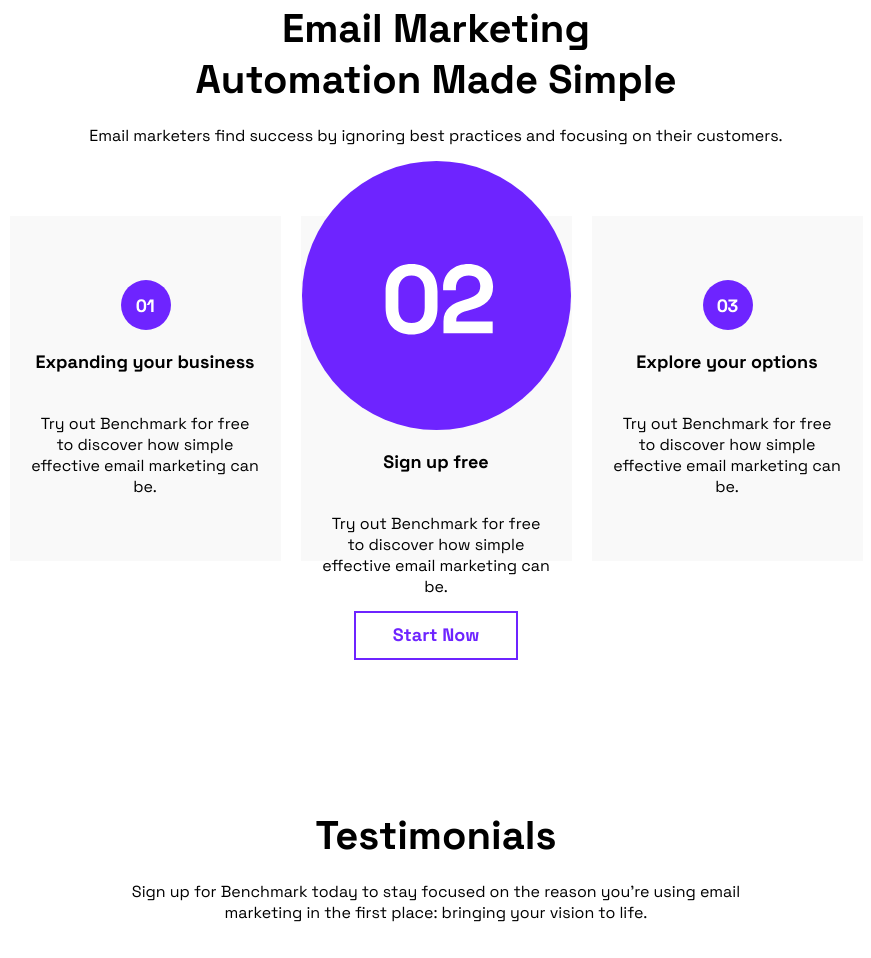
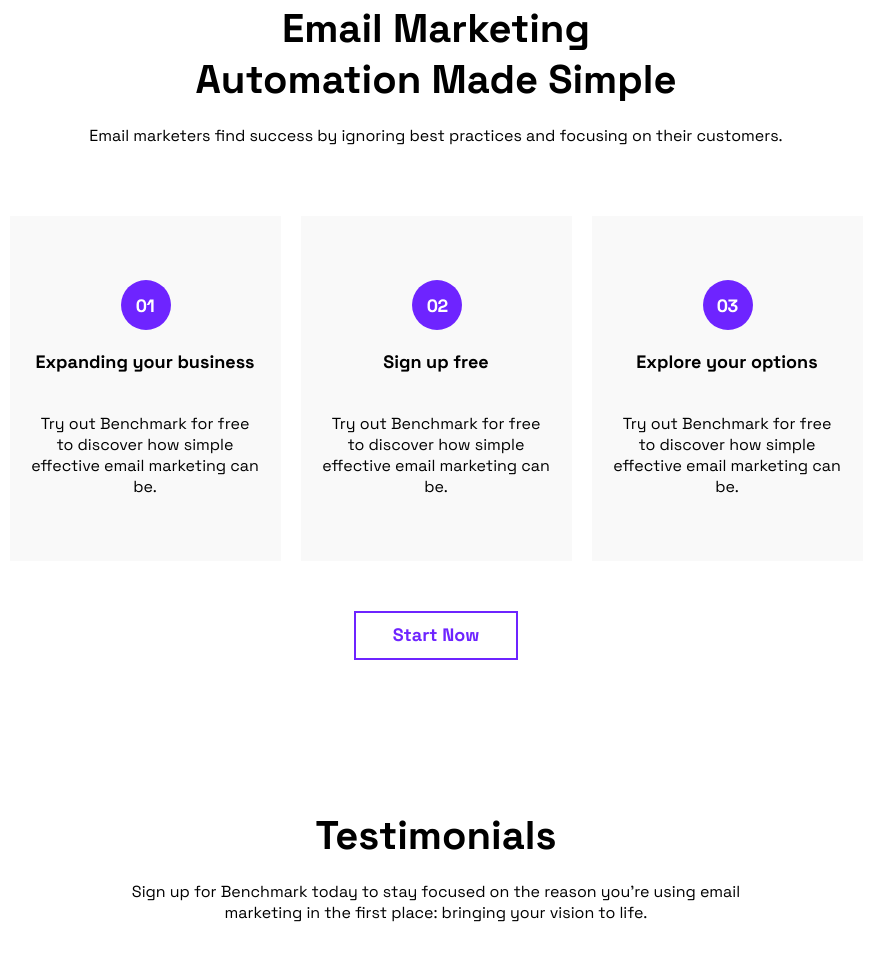
Before and after one commit to TattoTata/---, a plain HTML site: page MyWebsite/index.html in a window 1280 px wide. Shown: the part 3929-4887 px from the top of the page, without its empty margins (204-1075 px from the left). Drawn offline with nearby package versions, Linux system fonts and the light colour scheme.

Commit message:
Update index.html

```diff
--- a/MyWebsite/index.html
+++ b/MyWebsite/index.html
@@ -245,7 +245,7 @@
         </div>
 
         <div class="box-2">
-            <img src="images/02.svg" alt="" class="kar-2">
+            <img src="images/02.svg" alt="" class="kar">
             <p3>Sign up free</p3>
             <p4>Try out Benchmark for free to discover how simple effective email marketing can be.</p4>
         </div>
```
